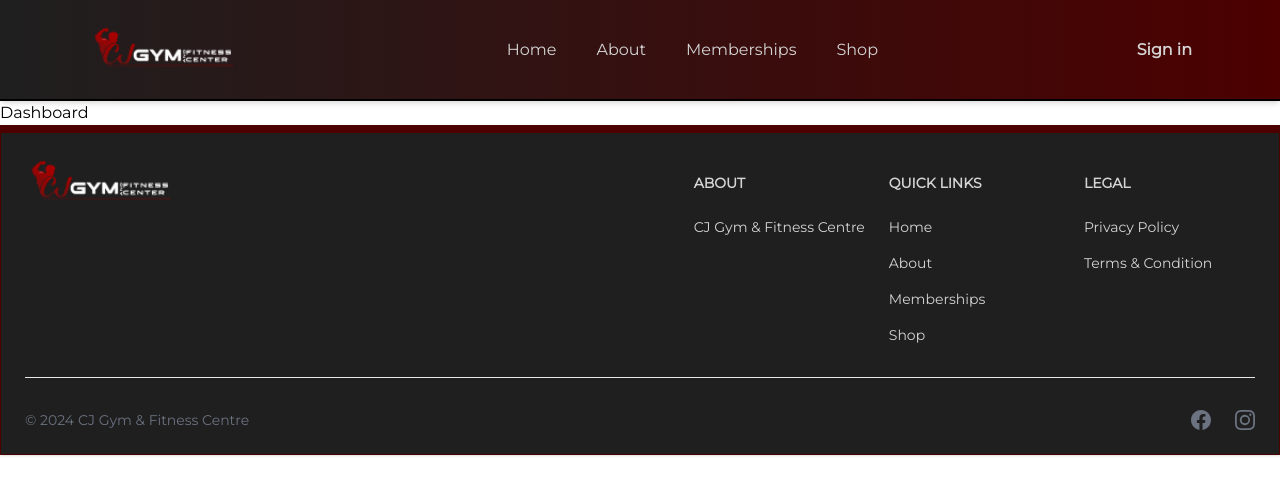
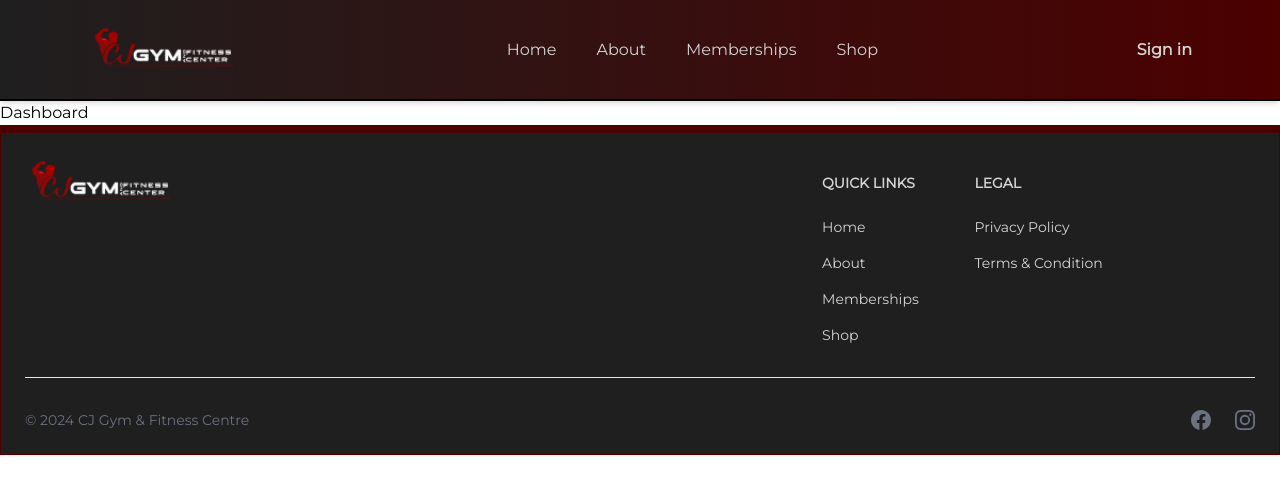
Before and after one commit to inupaUdara/gym-management-system, a React (Vite) app in the folder client/: page /dashboard in a window 1280 px wide. Shown: the top 494 px of the page. Built offline with nearby package versions, Linux system fonts and the light colour scheme; the HTML template or start-up script is replaced by a standard one.

Commit message:
modify footer and header

```diff
--- a/client/src/components/Footer.jsx
+++ b/client/src/components/Footer.jsx
@@ -22,19 +22,7 @@ export default function FooterCom() {
             </Link>
           </div>
           <div className="grid grid-cols-2 gap-8 sm: mt-4 sm:grid-cols-3 sm:gap-6">
-            <div>
-              <Footer.Title title="about" className="text-[#d4d4d4]"/>
-              <Footer.LinkGroup col>
-                <Footer.Link
-                  href="/about"
-                  target="_self"
-                  rel="noopener noreferrer"
-                  className="text-[#d4d4d4]"
-                >
-                  CJ Gym & Fitness Centre
-                </Footer.Link>
-              </Footer.LinkGroup>
-            </div>
+
             <div>
               <Footer.Title title="Quick Links" className="text-[#d4d4d4]"/>
               <Footer.LinkGroup col>
--- a/client/src/components/Header.jsx
+++ b/client/src/components/Header.jsx
@@ -38,7 +38,7 @@ export default function Header() {
         </ul>
 
         {currentUser ? (
-          <div className="">
+
           <Dropdown
             arrowIcon={false}
             inline
@@ -53,13 +53,13 @@ export default function Header() {
                 {currentUser.email}
               </span>
             </Dropdown.Header>
-            <Link to={"/dashboard?tab=profile"}>
+            <Link to={"/admin-dashboard?tab=profile"}>
               <Dropdown.Item>Profile</Dropdown.Item>
             </Link>
             <DropdownDivider />
             <Dropdown.Item>Sign out</Dropdown.Item>
           </Dropdown>
-          </div>
+
         ) : (
           <ul>
             <Link to="/sign-in" className="flex gap-4">
```
